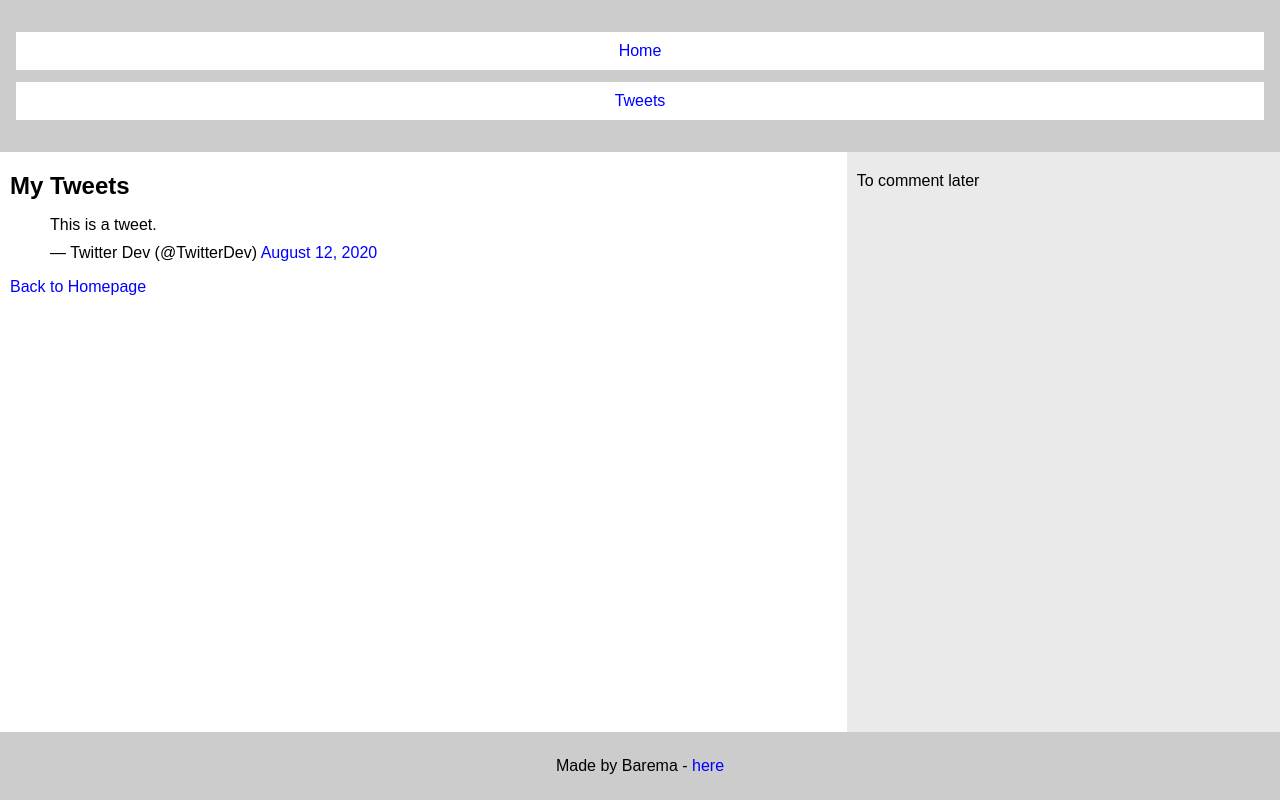
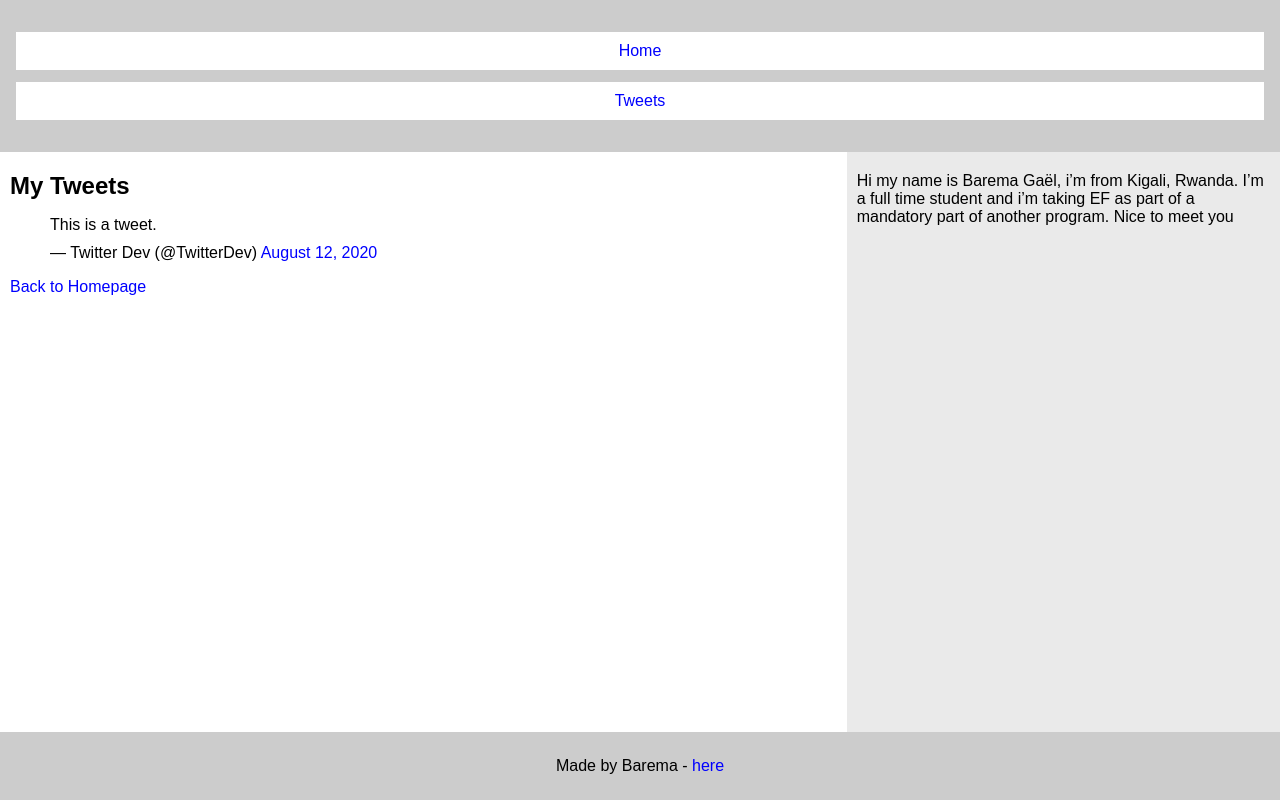
Before and after one commit to barema1/alx_html_css, a plain HTML site: page css_basic/tweets.html in a window 1280 px wide. Drawn offline with Linux system fonts and the light colour scheme.

Commit message:
updated styles.css 2

```diff
--- a/css_basic/tweets.html
+++ b/css_basic/tweets.html
@@ -31,7 +31,7 @@
         </article>
 
         <aside>
-            <p>To comment later</p>
+            <p>Hi my name is Barema Gaël, i’m from Kigali, Rwanda. I’m a full time student and i’m taking EF as part of a mandatory part of another program. Nice to meet you</p>
         </aside>
     </main>
 
```
Also changed, not shown: css_basic/index.html (+1 -1 lines).
